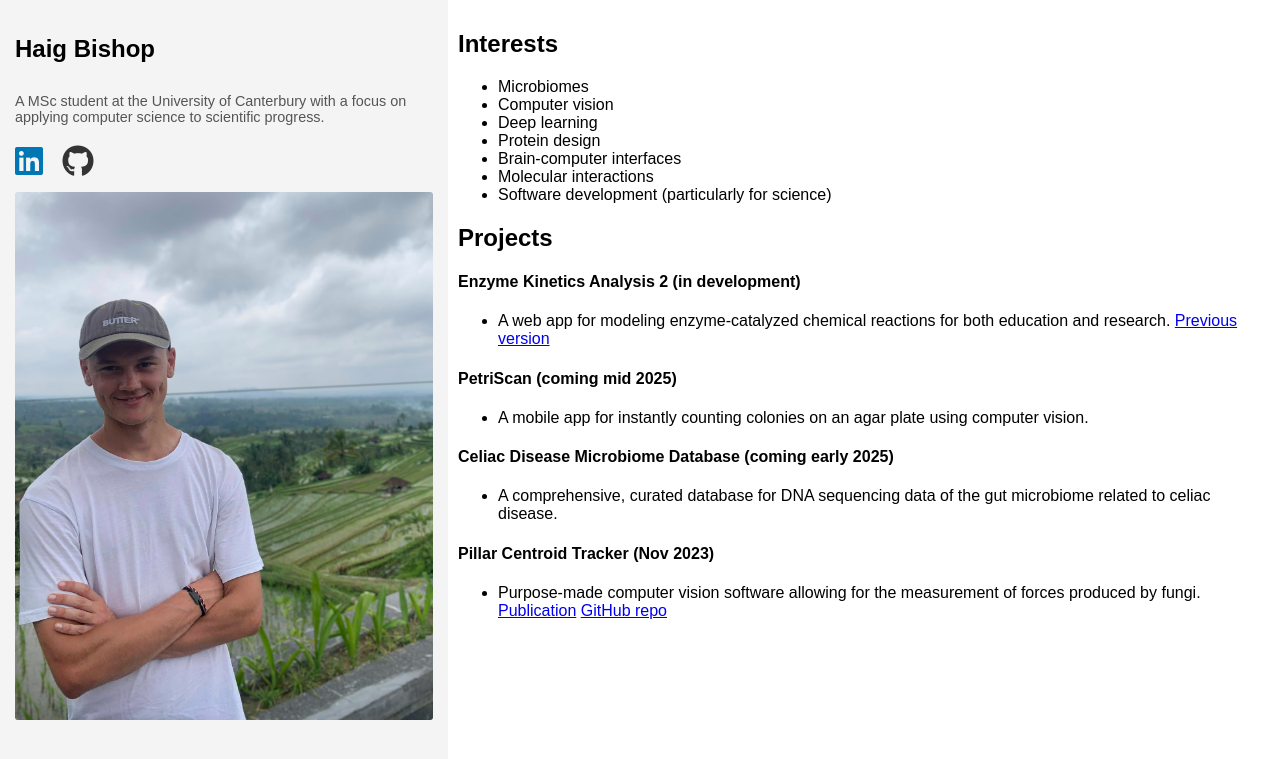
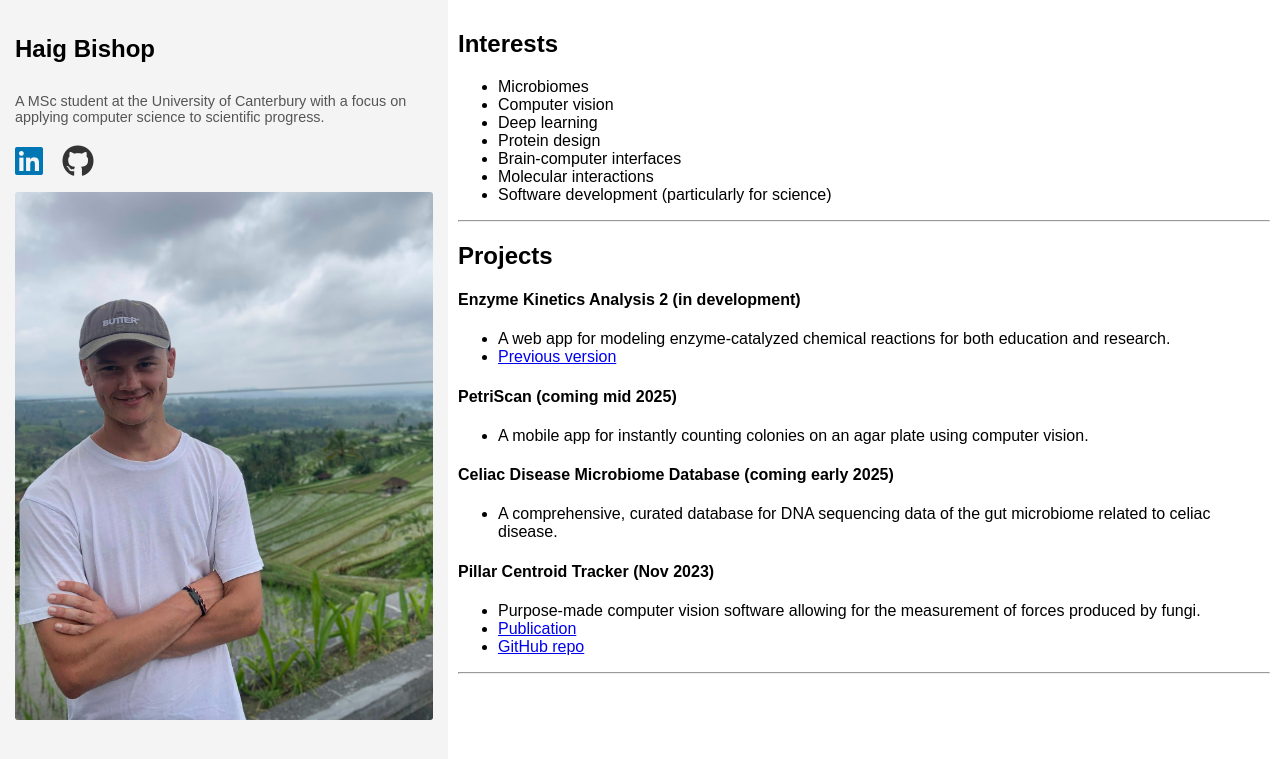
Before and after one commit to HaigBishop/HaigBishop.github.io, a Jekyll site: the page built from index.md, in a window 1280 px wide. Shown: the top 759 px of the page. Built offline with Jekyll 4.4.1, drawn with Linux system fonts in a browser that asks for light colours.

```diff
--- a/index.md
+++ b/index.md
@@ -12,10 +12,12 @@ title: Home
 - Molecular interactions
 - Software development (particularly for science)
 
+---
+
 ## Projects
 #### Enzyme Kinetics Analysis 2 (in development)
   - A web app for modeling enzyme-catalyzed chemical reactions for both education and research.
-[Previous version](https://enzyme-kinetics.shinyapps.io/enzkinet_webpage/)
+  - [Previous version](https://enzyme-kinetics.shinyapps.io/enzkinet_webpage/)
 
 #### PetriScan (coming mid 2025)
   - A mobile app for instantly counting colonies on an agar plate using computer vision.
@@ -25,4 +27,7 @@ title: Home
 
 #### Pillar Centroid Tracker (Nov 2023)
   - Purpose-made computer vision software allowing for the measurement of forces produced by fungi.
-[Publication](https://ieeexplore.ieee.org/document/10344304)   [GitHub repo](https://github.com/HaigBishop/pillar-centroid-tracker)
+  - [Publication](https://ieeexplore.ieee.org/document/10344304)
+  - [GitHub repo](https://github.com/HaigBishop/pillar-centroid-tracker)
+
+---
```
